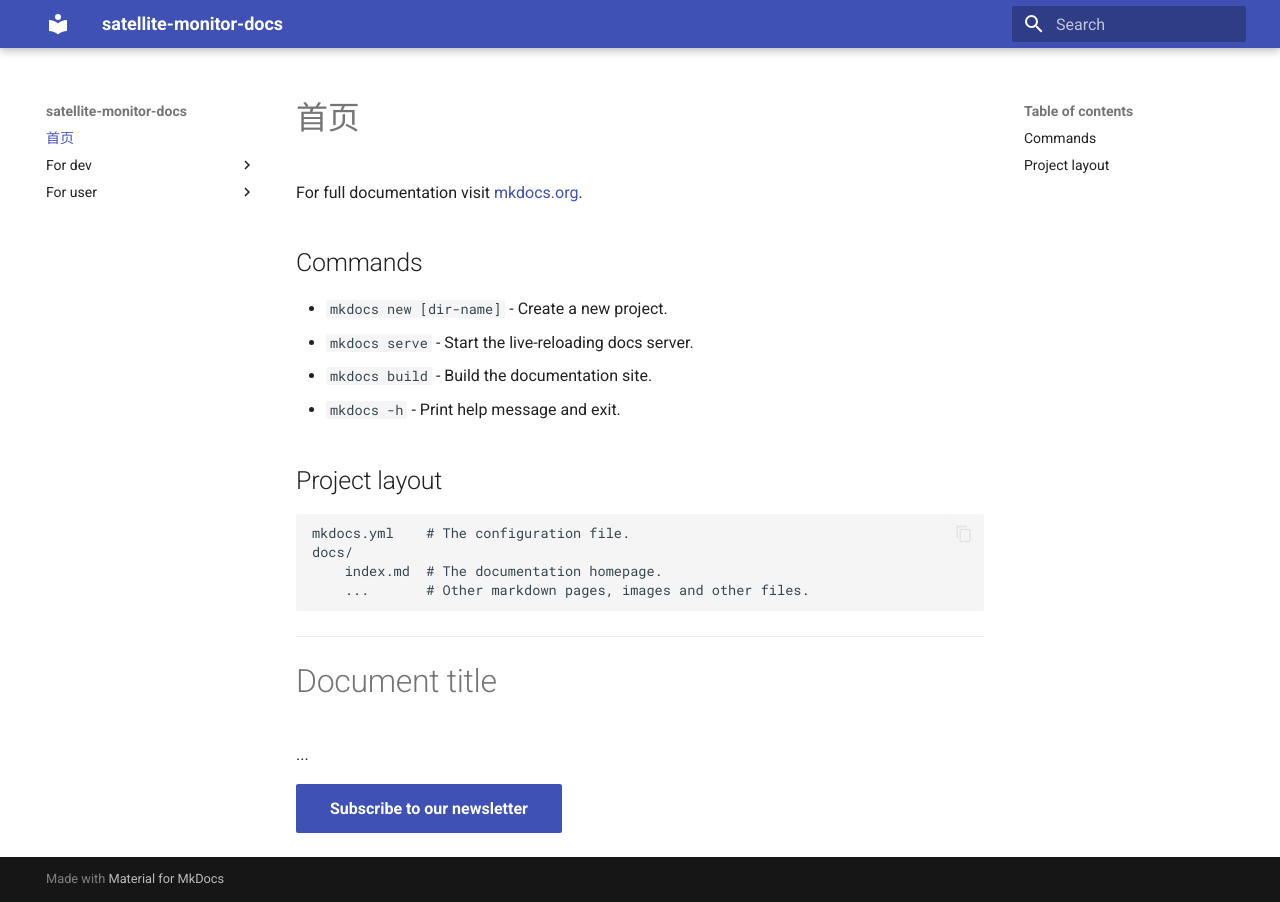
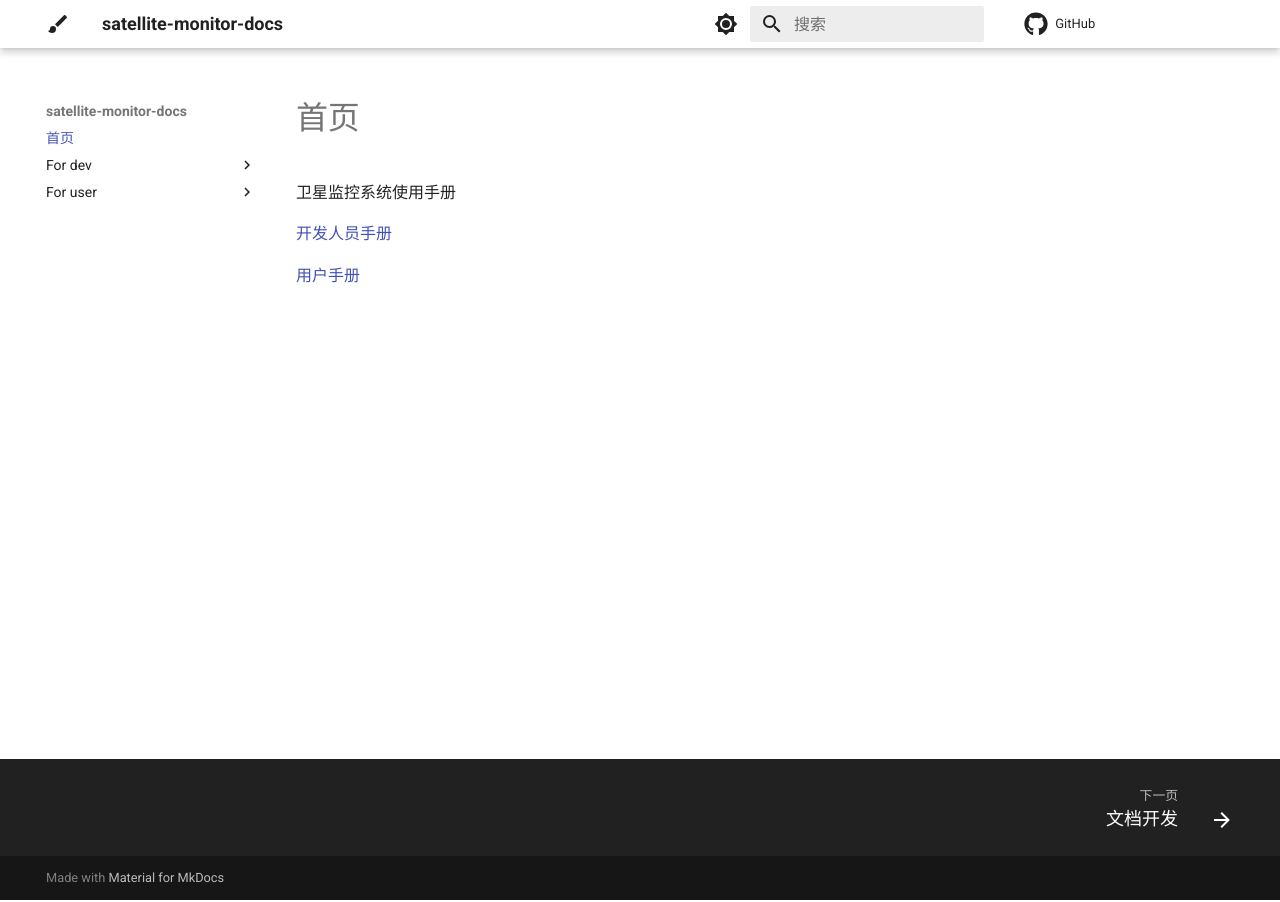
Before and after one commit to GenshinImpactMaster/satellite-monitor-docs, an MkDocs documentation site: the page built from docs/index.md, in a window 1280 px wide. Built offline with MkDocs 1.6.1 and Material for MkDocs 9.7.7, drawn with Linux system fonts in a browser that asks for light colours; comment, search, counter and statistics services are not loaded.

```diff
--- /dev/null
+++ b/docs/for-dev/front-end/main.md
@@ -0,0 +1 @@
+# 页面规范
--- a/docs/index.md
+++ b/docs/index.md
@@ -1,24 +1,7 @@
 # 首页
 
-For full documentation visit [mkdocs.org](https://www.mkdocs.org).
+卫星监控系统使用手册
 
-## Commands
+[开发人员手册](./for-dev/quick-start.md)
 
-* `mkdocs new [dir-name]` - Create a new project.
-* `mkdocs serve` - Start the live-reloading docs server.
-* `mkdocs build` - Build the documentation site.
-* `mkdocs -h` - Print help message and exit.
-
-## Project layout
-
-    mkdocs.yml    # The configuration file.
-    docs/
-        index.md  # The documentation homepage.
-        ...       # Other markdown pages, images and other files.
-
----
-
-# Document title
-...
-
-[Subscribe to our newsletter](#){ .md-button .md-button--primary }
+[用户手册](./for-user/quick-start.md)
--- a/mkdocs.yml
+++ b/mkdocs.yml
@@ -1,10 +1,31 @@
 site_name: satellite-monitor-docs
+repo_url: https://github.com/GenshinImpactMaster/satellite-monitor-docs
 theme:
   name: material
+  language: zh
+  icon:
+    logo: material/brush
+    repo: fontawesome/brands/github
   features:
     - content.code.copy
+    - search.suggest
+    - search.highlight
+    - search.share
+    - navigation.footer
+  palette:
+    - scheme: default
+      primary: white
+      toggle:
+        icon: material/brightness-7
+        name: Switch to dark mode
+    - scheme: slate
+      primary: black
+      toggle:
+        icon: material/brightness-4
+        name: Switch to light mode
 markdown_extensions:
   - attr_list
+  - admonition
   - pymdownx.highlight:
       anchor_linenums: true
   - pymdownx.inlinehilite
@@ -15,3 +36,12 @@ markdown_extensions:
   - pymdownx.keys
   - pymdownx.mark
   - pymdownx.tilde
+  - pymdownx.emoji:
+      emoji_index: !!python/name:materialx.emoji.twemoji
+      emoji_generator: !!python/name:materialx.emoji.to_svg
+plugins:
+  - offline
+  - search:
+      separator: '[\s\-,:!=\[\]()"/]+|(?!\b)(?=[A-Z][a-z])|\.(?!\d)|&[lg]t;'
+      lang:
+        - en
```
Also changed, not shown: docs/for-dev/front-end/workflow.md (+5 -0 lines), docs/for-dev/server/apis.md (added, +271 -0 lines).
